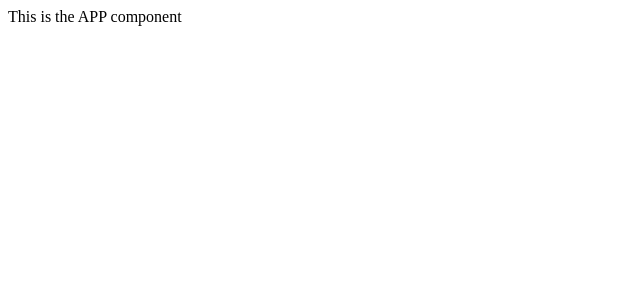
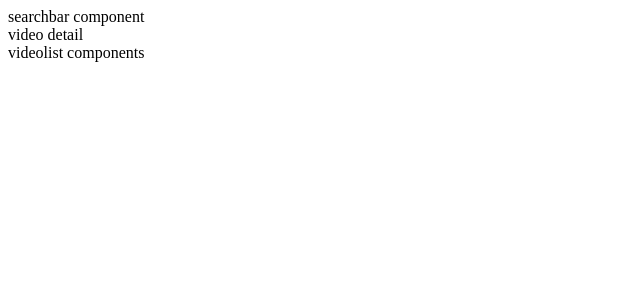
Before and after one commit to MarkHinojosa/R-Youtube-Clone, a React (Create React App) app: page / in a window 1280 px wide. Shown: the top 300 px of the page, without its empty margins (0-640 px from the left). Built offline with nearby package versions, Linux system fonts and the light colour scheme; no server answers.

Commit message:
added components

```diff
--- a/src/App.js
+++ b/src/App.js
@@ -1,7 +1,26 @@
 import React, { Component } from "react";
+import { Grid } from "@material-ui/core";
+import youtube from "./api/youtube";
+import { SearchBar, VideoList, VideoDetail } from "./components";
 
 export default class App extends Component {
   render() {
-    return <div>This is the APP component</div>;
+    return (
+      <Grid justify="center" container spacing={16}>
+        <Grid item xs={12}>
+          <Grid container spacing={16}>
+            <Grid item xs={12}>
+              <SearchBar />
+            </Grid>
+            <Grid item xs={12}>
+              <VideoDetail />
+            </Grid>
+            <Grid item xs={4}>
+              <VideoList />
+            </Grid>
+          </Grid>
+        </Grid>
+      </Grid>
+    );
   }
 }
--- /dev/null
+++ b/src/components/SearchBar.js
@@ -0,0 +1,7 @@
+import React, { Component } from "react";
+
+export default class SearchBar extends Component {
+  render() {
+    return <div>searchbar component</div>;
+  }
+}
--- /dev/null
+++ b/src/components/VideoDetail.js
@@ -0,0 +1,7 @@
+import React, { Component } from "react";
+
+export default class VideoDetail extends Component {
+  render() {
+    return <div>video detail</div>;
+  }
+}
--- /dev/null
+++ b/src/components/VideoList.js
@@ -0,0 +1,7 @@
+import React, { Component } from "react";
+
+export default class VideoList extends Component {
+  render() {
+    return <div>videolist components</div>;
+  }
+}
--- /dev/null
+++ b/src/components/index.js
@@ -0,0 +1,3 @@
+export { default as SearchBar } from "./SearchBar";
+export { default as VideoDetail } from "./VideoDetail";
+export { default as VideoList } from "./VideoList";
```
